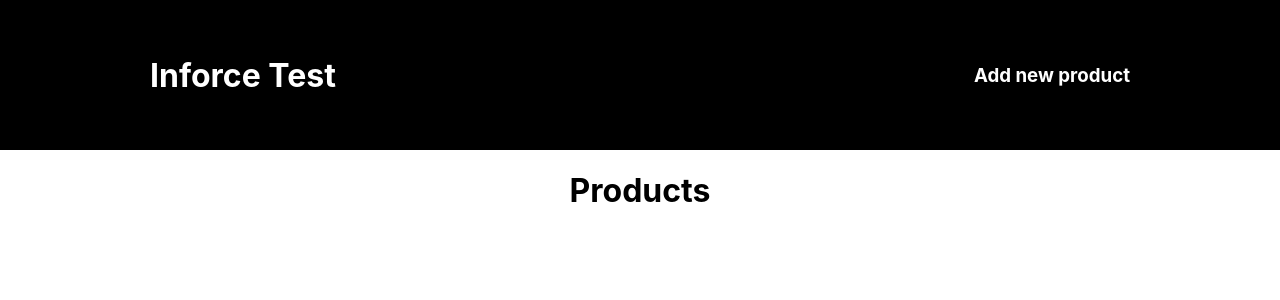
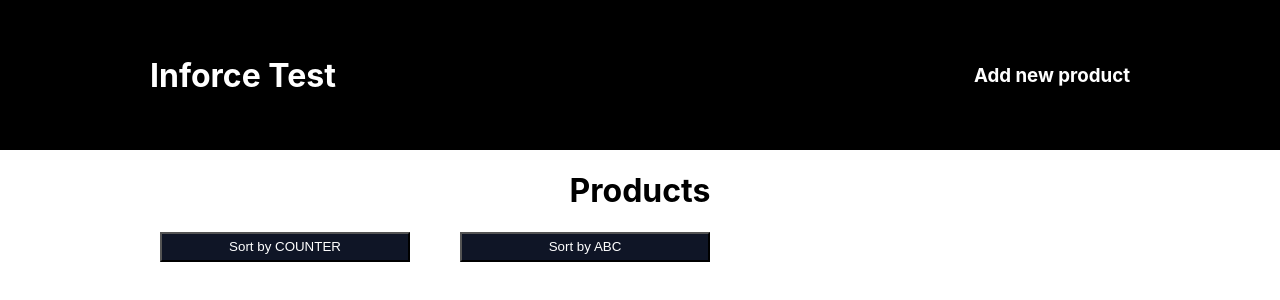
Before and after one commit to Gadzeman/Inforce-test, a React (Create React App) app: page / in a window 1280 px wide. Shown: the top 300 px of the page. Built offline with nearby package versions, Linux system fonts and the light colour scheme.

Commit message:
Sort added

```diff
--- a/src/components/Products/Products.js
+++ b/src/components/Products/Products.js
@@ -2,12 +2,14 @@ import React from 'react';
 import "./Products.css"
 import {useSelector} from "react-redux";
 import Product from "../Product/Product";
+import Sort from "../Sort/Sort";
 
 const Products = () => {
     const {products} = useSelector(store => store.products)
     return (
         <div>
             <h1 className={"products-title"}>Products</h1>
+            <Sort />
             <div className={"products"}>
                 {products.map(el => <Product key={el.id} product={el}/>)}
             </div>
--- /dev/null
+++ b/src/components/Sort/Sort.css
@@ -0,0 +1,10 @@
+.sort {
+    margin-left: 160px;
+}
+.sort button {
+    margin-right: 50px;
+    background: #0f1526;
+    color: white;
+    height: 30px;
+    width: 250px;
+}
--- /dev/null
+++ b/src/components/Sort/Sort.js
@@ -0,0 +1,15 @@
+import React from 'react';
+import "./Sort.css"
+
+const Sort = () => {
+    return (
+        <div>
+            <div className={"sort"}>
+                <button>Sort by COUNTER</button>
+                <button>Sort by ABC</button>
+            </div>
+        </div>
+    );
+};
+
+export default Sort;
```
